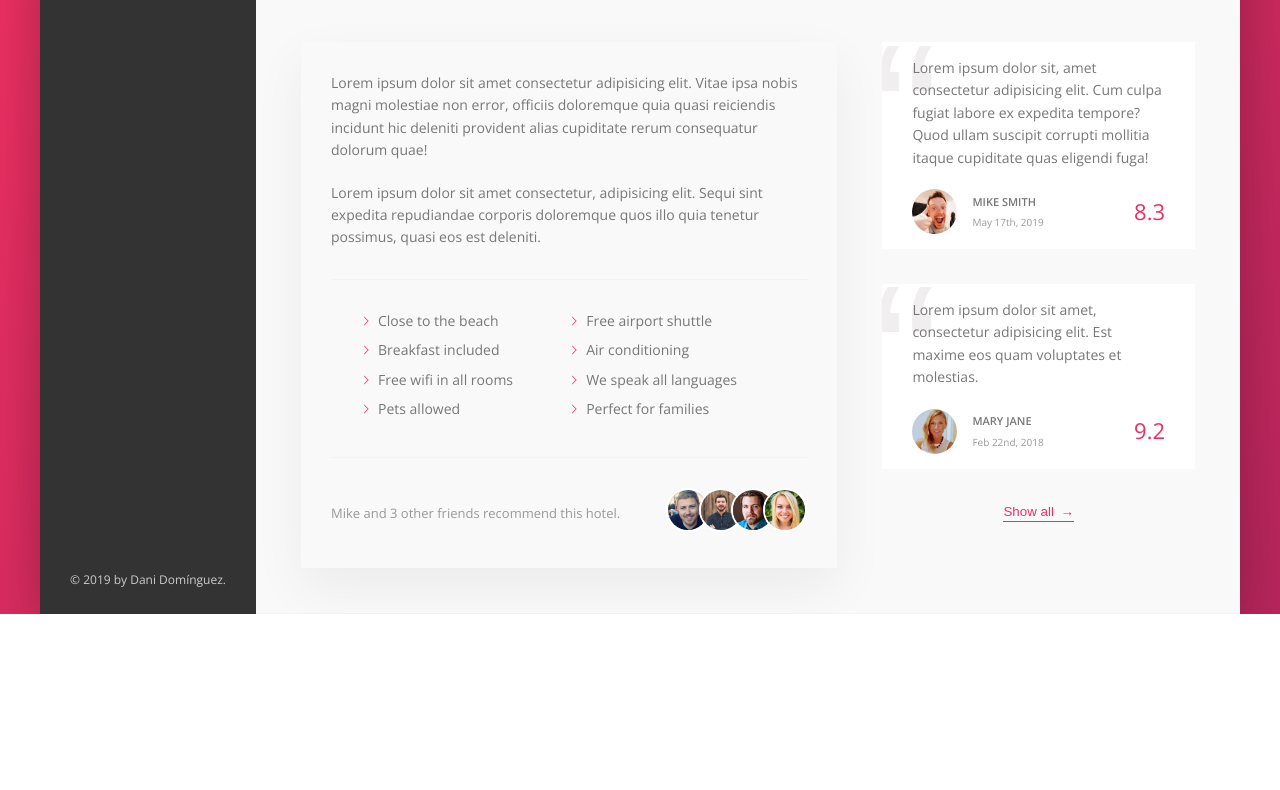
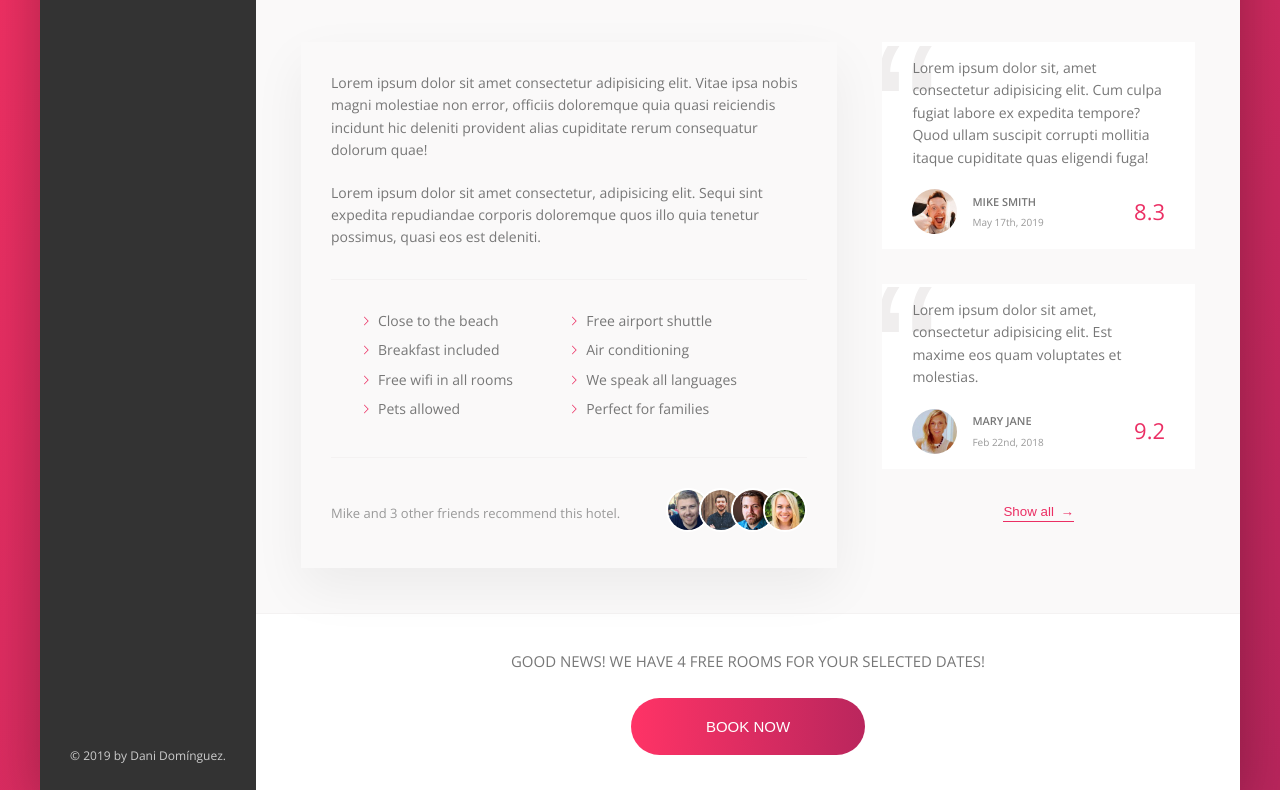
Before and after one commit to danidz96/trillo, a website: page index.html in a window 1280 px wide. Shown: the part 525-1315 px from the top of the page. Before the commit the page ends 1139 px from the top, so only its background shows below. Drawn offline with nearby package versions, Linux system fonts and the light colour scheme.

Commit message:
add call to action

```diff
--- a/index.html
+++ b/index.html
@@ -183,9 +183,17 @@
                                     <div class="review__rating">9.2</div>
                                 </figcaption>
                             </figure>
-
                             <button class="btn-inline">Show all <span>&rarr;</span></button>
                         </div>
+                    </div>
+                    <div class="cta">
+                        <h2 class="cta__book-now">
+                            Good news! We have 4 free rooms for your selected dates!
+                        </h2>
+                        <button class="btn">
+                            <span class="btn__visible">Book now</span>
+                            <span class="btn__invisible">Only 4 rooms left</span>
+                        </button>
                     </div>
                 </main>
             </div>
--- a/sass/_components.scss
+++ b/sass/_components.scss
@@ -415,3 +415,65 @@
 		z-index: 1;
 	}
 }
+
+// Call to action
+.cta {
+	padding: 3.5rem 0;
+	text-align: center;
+
+	&__book-now {
+		font-size: 1.5rem;
+		font-weight: 300;
+		text-transform: uppercase;
+		margin-bottom: 2.5rem;
+	}
+}
+
+// Call to action button
+.btn {
+	font-size: 1.5rem;
+	font-weight: 300;
+	text-transform: uppercase;
+	border-radius: 100px;
+	border: none;
+	background-image: linear-gradient(to right, var(--color-primary-light), var(--color-primary-dark));
+	color: #fff;
+	position: relative;
+	overflow: hidden;
+	cursor: pointer;
+
+	& > * {
+		display: inline-block;
+		height: 100%;
+		width: 100%;
+		transition: all .2s;
+	}
+
+	&__visible {
+		padding: 2rem 7.5rem;
+	}
+
+	&__invisible {
+		position: absolute;
+		padding: 2rem 0;
+		left: 0;
+		top: -100%;
+	}
+
+	&:hover {
+		background-image: linear-gradient(to left, var(--color-primary-light), var(--color-primary-dark));
+	}
+
+	&:hover &__visible {
+		transform: translateY(100%);
+	}
+
+	&:hover &__invisible {
+		top: 0;
+	}
+
+	&:focus {
+		outline: none;
+		animation: pulsate .3s;
+	}
+}
```
Also changed, not shown: css/style.css.
